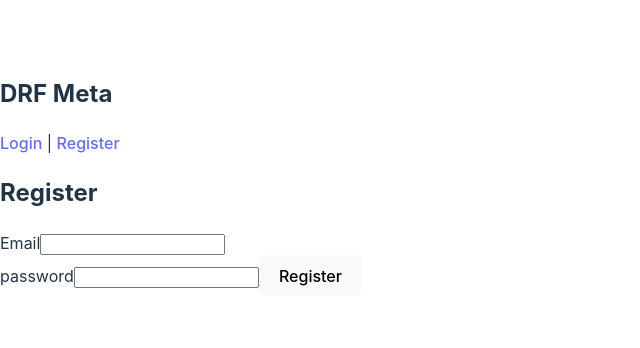
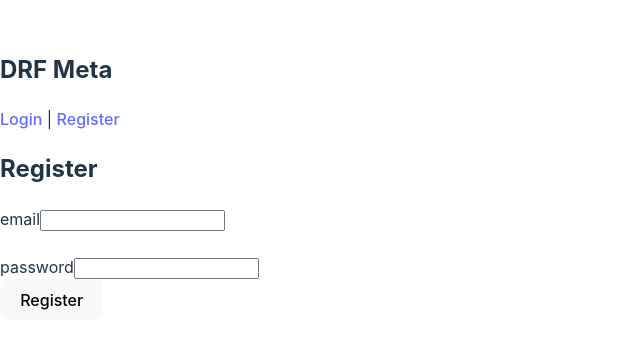
Before and after one commit to catbirdseatio/drf-meta, a React (Vite) app in the folder frontend/: page /register in a window 1280 px wide. Shown: the part 224-572 px from the top of the page, without its empty margins (0-640 px from the left). Built offline with nearby package versions, Linux system fonts and the light colour scheme; the HTML template or start-up script is replaced by a standard one.

Commit message:
custom Form hook and component added

```diff
--- a/frontend/src/components/Form.tsx
+++ b/frontend/src/components/Form.tsx
@@ -1,17 +1,56 @@
-import { FieldValues, FormProvider } from "react-hook-form";
-import { IFormProps } from "../@types/form";
+import { zodResolver } from '@hookform/resolvers/zod'
+
+// We will fully type `<Form />` component by providing component props and fwding // those
+import { ComponentProps } from 'react'
+
+import {
+	useForm as useHookForm,
+	UseFormProps as UseHookFormProps,
+	FormProvider,
+	UseFormReturn,
+	FieldValues,
+	SubmitHandler,
+	useFormContext,
+} from 'react-hook-form'
+
+// Type of zod schema
+import { ZodSchema, TypeOf } from 'zod'
 
 
+// We provide additional option that would be our zod schema.
+interface UseFormProps<T extends ZodSchema<any>>
+	extends UseHookFormProps<TypeOf<T>> {
+	schema: T
+}
+
+export const useForm = <T extends ZodSchema<never>>({
+	schema,
+	...formConfig
+}: UseFormProps<T>) => {
+	return useHookForm({
+		...formConfig,
+		resolver: zodResolver(schema),
+	})
+}
+
+interface FormProps<T extends FieldValues = never>
+	extends Omit<ComponentProps<'form'>, 'onSubmit'> {
+	form: UseFormReturn<T>
+	onSubmit: SubmitHandler<T>
+}
 
 export const Form = <T extends FieldValues>({
 	form,
 	onSubmit,
 	children,
 	...props
-}: IFormProps<T>) => (
+}: FormProps<T>) => {
+	return (
 		<FormProvider {...form}>
+          {/* the `form` passed here is return value of useForm() hook */}
 			<form onSubmit={form.handleSubmit(onSubmit)} {...props}>
 					{children}
 			</form>
 		</FormProvider>
 	)
+}
--- a/frontend/src/components/UserForm.tsx
+++ b/frontend/src/components/UserForm.tsx
@@ -1,41 +1,34 @@
-import { z } from "zod";
 import { UserSchema } from "../@types/auth.d";
-import { useForm } from "react-hook-form";
-import { zodResolver } from "@hookform/resolvers/zod";
 import { IUserFormProps } from "../@types/auth.d";
-
-type UserFormData = z.infer<typeof UserSchema>;
+import { Form, useForm} from "./Form";
 
 
 const UserForm = ({ onSubmit, formType }: IUserFormProps) => {
-  const {
-    register,
-    handleSubmit,
-    reset,
-    formState: { errors },
-  } = useForm<UserFormData>({ resolver: zodResolver(UserSchema) });
+  const form = useForm({
+    schema: UserSchema
+  });
+
 
   return (
-    <form
-      onSubmit={handleSubmit((data) => {
-        onSubmit(data);
-        reset();
-      })}
+    <Form
+      form={form}
+      onSubmit={(values) => {
+        onSubmit(values)
+        form.reset()
+      }}
     >
       <h2>{formType}</h2>
-      <>
-        <label htmlFor="email">Email</label>
-        <input type="text" {...register("email")} />
-        {errors["email"] && <span>{errors["email"].message}</span>}
-      </>
+      <div>
+      <label htmlFor="email">email</label>
+        <input type="text" {...form.register("email")} />
+      </div>
       <br />
-      <>
+      <div>
         <label htmlFor="password">password</label>
-        <input type="password" {...register("password")} />
-        {errors["password"] && <span>{errors["password"].message}</span>}
-      </>
+        <input type="password" {...form.register("password")} />
+      </div>
       <button type="submit">{formType}</button>
-    </form>
+    </Form>
   );
 };
 
```
Also changed, not shown: frontend/src/components/FieldError.tsx (deleted, +0 -9 lines). Lines whose indentation alone changed are shown as unchanged.
